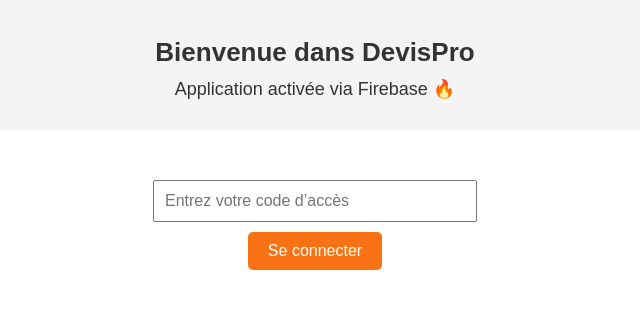
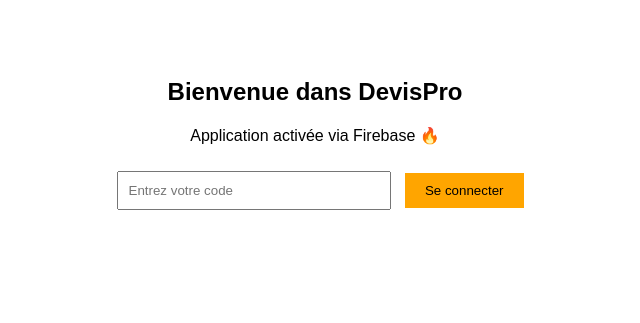
Before and after one commit to MarcodeTurenne/devispro, a plain HTML site: page index.html in a window 1280 px wide. Shown: the whole page, without its empty margins (325-965 px from the left). Drawn offline with Linux system fonts and the light colour scheme.

Commit message:
Add files via upload

```diff
--- a/index.html
+++ b/index.html
@@ -1,63 +1,24 @@
 <!DOCTYPE html>
 <html lang="fr">
 <head>
-  <meta charset="UTF-8" />
-  <meta name="viewport" content="width=device-width, initial-scale=1.0"/>
-  <title>DevisPro – Connexion</title>
+    <meta charset="UTF-8">
+    <title>DevisPro - Connexion</title>
+    <script src="https://www.gstatic.com/firebasejs/10.10.0/firebase-app-compat.js"></script>
+    <script src="https://www.gstatic.com/firebasejs/10.10.0/firebase-firestore-compat.js"></script>
     <style>
-    body {
-      font-family: Arial, sans-serif;
-      background: #fff;
-      color: #333;
-      margin: 0;
-      padding: 0;
-      text-align: center;
-    }
-    header {
-      padding: 20px;
-      background: #f4f4f4;
-    }
-    img.logo {
-      width: 120px;
-      margin-bottom: 10px;
-    }
-    h1 {
-      font-size: 26px;
-      margin-bottom: 10px;
-    }
-    p {
-      font-size: 18px;
-      margin: 10px 0;
-    }
-    input {
-      padding: 10px;
-      font-size: 16px;
-      width: 80%;
-      max-width: 300px;
-      margin-top: 20px;
-    }
-    button {
-      padding: 10px 20px;
-      font-size: 16px;
-      background-color: #f97316;
-      color: white;
-      border: none;
-      border-radius: 5px;
-      margin-top: 10px;
-    }
-    button:hover {
-      background-color: #ea580c;
-    }
-    .message {
-      margin-top: 20px;
-      color: red;
-    }
+        body { font-family: Arial, sans-serif; text-align: center; padding-top: 50px; }
+        input { padding: 10px; margin: 10px; width: 250px; }
+        button { padding: 10px 20px; background: orange; border: none; cursor: pointer; }
     </style>
-  <script type="module">
-    // Firebase
-    import { initializeApp } from "https://www.gstatic.com/firebasejs/9.22.0/firebase-app.js";
-    import { getFirestore, doc, getDoc } from "https://www.gstatic.com/firebasejs/9.22.0/firebase-firestore.js";
+</head>
+<body>
+    <h2>Bienvenue dans DevisPro</h2>
+    <p>Application activée via Firebase 🔥</p>
+    <input type="text" id="codeInput" placeholder="Entrez votre code">
+    <button onclick="login()">Se connecter</button>
+    <p id="message" style="color: red;"></p>
 
+    <script>
         const firebaseConfig = {
             apiKey: "AIzaSyDq93BZsjjEpmAaJGvkiNYQ4gvrb078meg",
             authDomain: "devispro-21b2e.firebaseapp.com",
@@ -67,41 +28,39 @@
             appId: "1:445791723066:web:72504bf854501114659f03",
             measurementId: "G-VVTSNGY3M4"
         };
+        firebase.initializeApp(firebaseConfig);
+        const db = firebase.firestore();
 
-    const app = initializeApp(firebaseConfig);
-    const db = getFirestore(app);
+        async function login() {
+            const code = document.getElementById("codeInput").value.trim();
+            const message = document.getElementById("message");
 
-    async function verifierCode() {
-      const code = document.getElementById('codeInput').value.trim();
-      const ref = doc(db, "codes", code);
-      const snap = await getDoc(ref);
+            if (!code) {
+                message.textContent = "Veuillez entrer un code.";
+                return;
+            }
 
-      if (snap.exists()) {
-        const data = snap.data();
-        const now = new Date();
-        const expire = new Date(data.expire.seconds * 1000);
-        if (data.active && now < expire) {
+            try {
+                const doc = await db.collection("codes").doc(code).get();
+                if (!doc.exists) {
+                    message.textContent = "Code invalide.";
+                    return;
+                }
+
+                const data = doc.data();
+                const now = Date.now();
+                if (!data.active) {
+                    message.textContent = "Code désactivé.";
+                } else if (now > data.expire) {
+                    message.textContent = "Code expiré.";
+                } else {
                     window.location.href = "app.html";
-        } else {
-          document.getElementById('message').innerText = "⛔ Code expiré ou désactivé.";
                 }
-      } else {
-        document.getElementById('message').innerText = "❌ Code invalide.";
+            } catch (error) {
+                message.textContent = "Erreur lors de la vérification.";
+                console.error(error);
             }
         }
     </script>
-</head>
-<body>
-  <header>
-        <h1>Bienvenue dans DevisPro</h1>
-    <p>Application activée via Firebase 🔥</p>
-  </header>
-
-  <main style="padding: 30px;">
-    <input type="text" id="codeInput" placeholder="Entrez votre code d’accès" />
-    <br />
-    <button onclick="verifierCode()">Se connecter</button>
-    <p id="message" class="message"></p>
-  </main>
 </body>
 </html>
```
Also changed, not shown: app.html (+6 -4 lines). Lines whose indentation alone changed are shown as unchanged.
